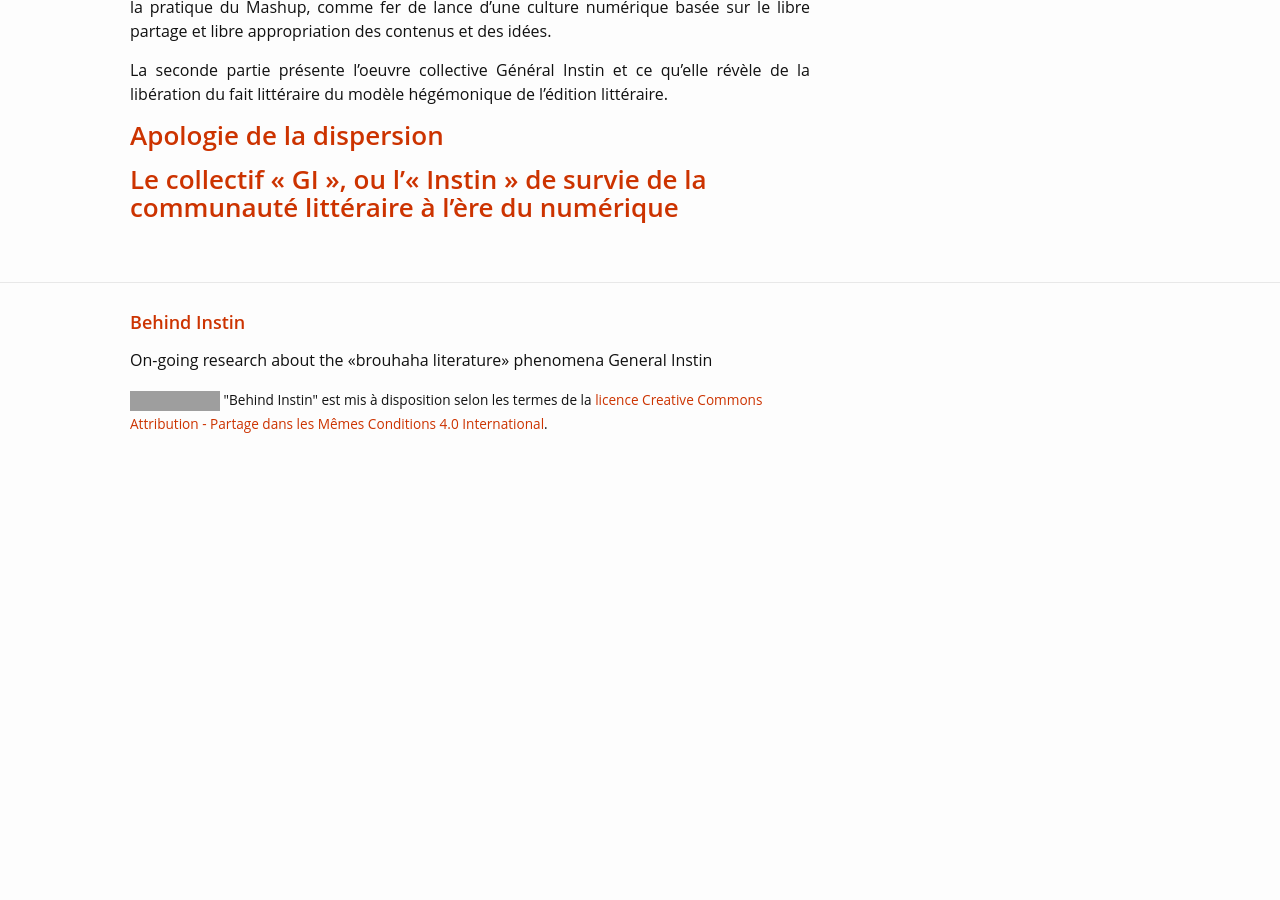
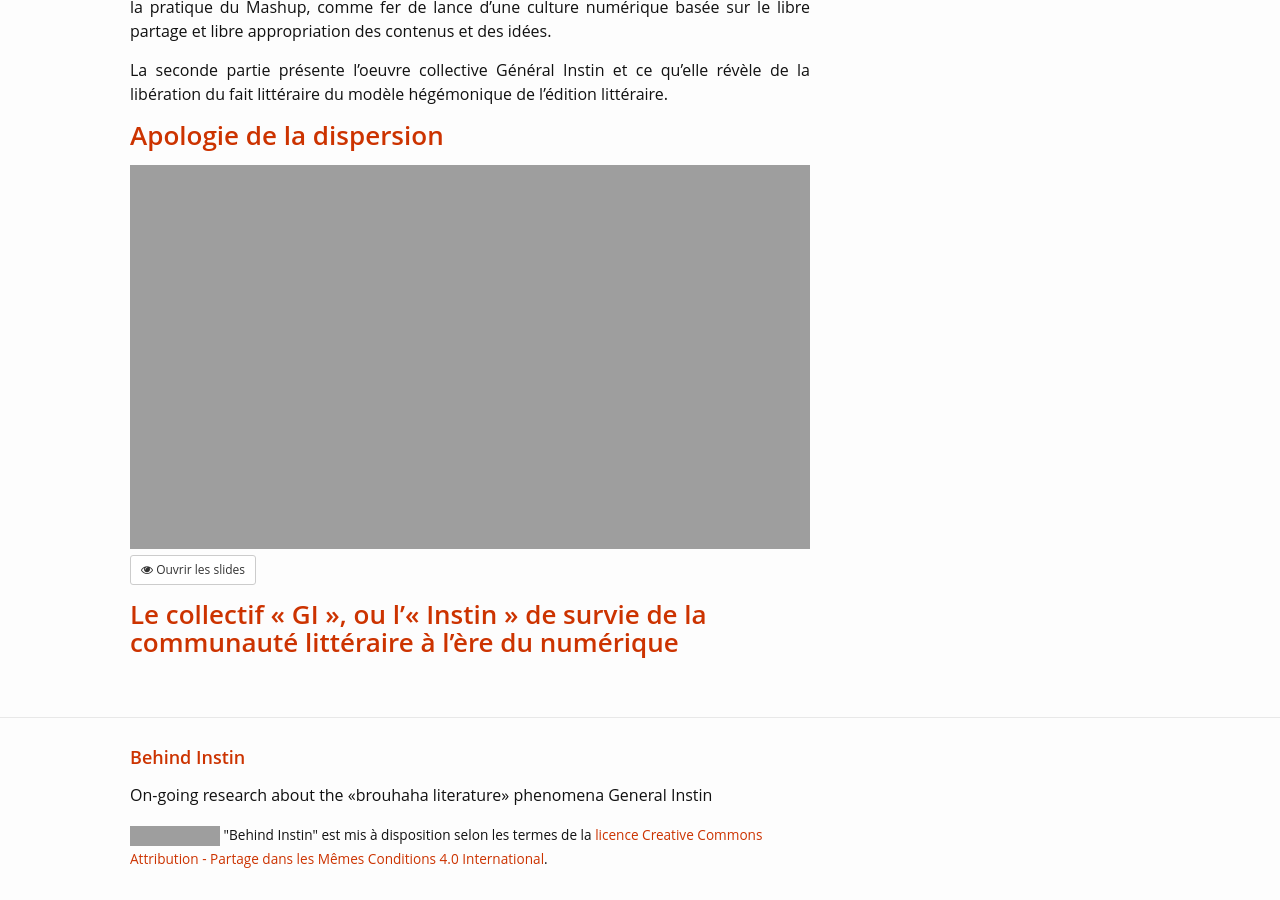
Before and after one commit to lakonis/behindinstin, a Jekyll site: the page built from _posts/2016/2016-12-14-colloque-etudiant-«zones-de-dispersion-errance-et-identite».md, in a window 1280 px wide and 900 px high, scrolled down 859 px. Built offline with Jekyll 4.4.1, drawn with Linux system fonts in a browser that asks for light colours; nearby versions of some CDN libraries; a script that is not in the unit is left out; before the commit the page ends 1324 px from its top, so only the background shows below that; grey boxes are pictures that could not be loaded.

Commit message:
add slides

```diff
--- a/_posts/2016/2016-12-14-colloque-etudiant-«zones-de-dispersion-errance-et-identite».md
+++ b/_posts/2016/2016-12-14-colloque-etudiant-«zones-de-dispersion-errance-et-identite».md
@@ -19,6 +19,12 @@ La seconde partie présente l'oeuvre collective Général Instin et ce qu'elle r
 
 ### Apologie de la dispersion
 
+<iframe src="{{ site.github.url }}/img/LCO6000FinalSlides/"  style="width:100%;height:30vw;border:none;"></iframe>
+
+<a class="btn btn-default btn-sm" href="{{ site.github.url }}/img/LCO6000FinalSlides/" title="Intervention colloque MIAu">
+<i class="fa fa-eye"></i> Ouvrir les slides
+</a>
+
 
 ### Le collectif « GI », ou l’« Instin » de survie de la communauté littéraire à l’ère du numérique
 
```
